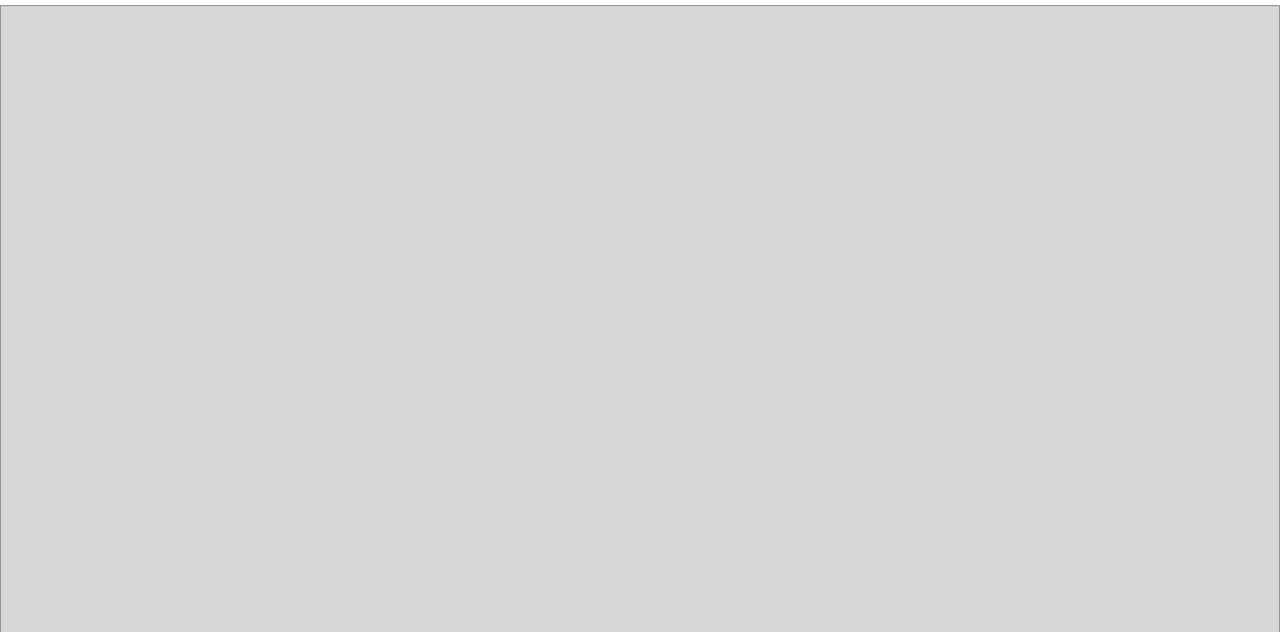
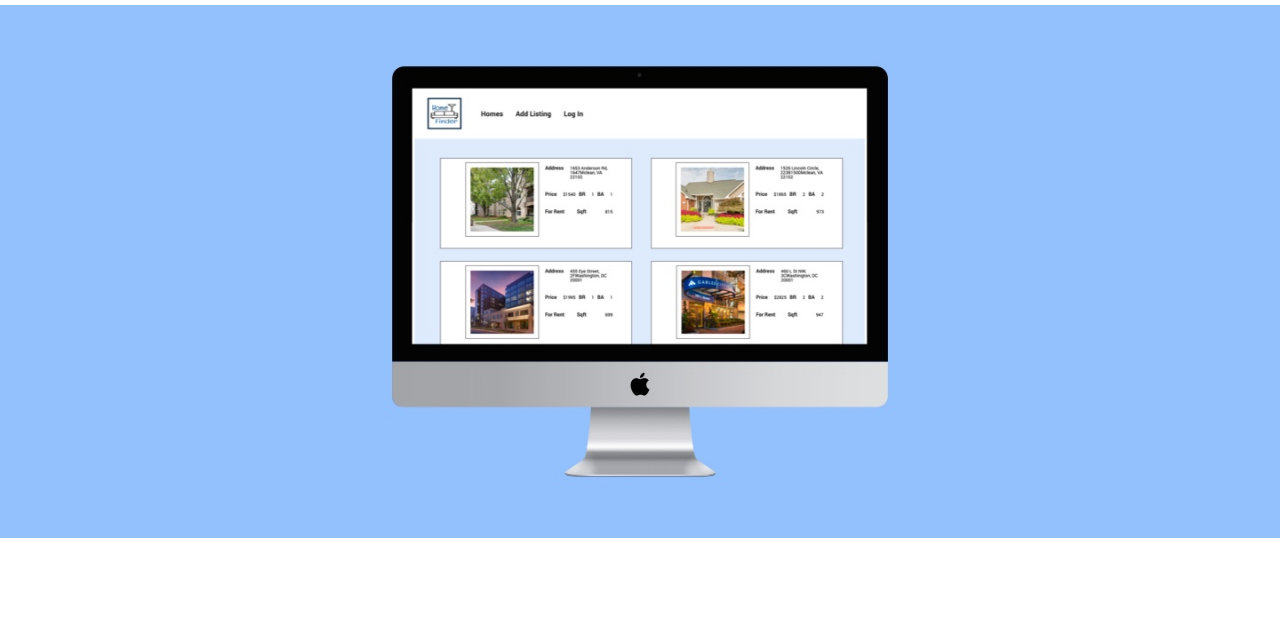
Before and after one commit to AMSpears/personalPortfolio, a Gatsby site: page /home-finder in a window 1280 px wide. Shown: the part 76-708 px from the top of the page. Built offline with nearby package versions, Linux system fonts and the light colour scheme; Gatsby itself is replaced by a stand-in of ours.

Commit message:
add home finder imgs

```diff
--- a/src/pages/home-finder.js
+++ b/src/pages/home-finder.js
@@ -11,7 +11,14 @@ import '../components/projectPages.scss'
 
 const HomeFinder = () => (
     <StaticQuery query = { graphql `{
-        HeaderImg: file(relativePath: {eq: "web-full-width.png"}) {
+        HeaderImg: file(relativePath: {eq: "projects/homeFinder/home-finder-1.jpg"}) {
+            childImageSharp {
+                fluid(maxWidth: 1600 ) {
+                    ...GatsbyImageSharpFluid
+                }
+            }
+        }
+        ProjectImgOne: file(relativePath: {eq: "projects/homeFinder/home-finder-2.jpg"}) {
             childImageSharp {
                 fluid(maxWidth: 1600 ) {
                     ...GatsbyImageSharpFluid
@@ -29,11 +36,10 @@ const HomeFinder = () => (
             <p><strong>Home Finder</strong> is a project I worked on while at General Assembly. For this project, I collaborated with other engineers to create a fun and interactive app where the user can search for and add listings. We developed this project with the intent of gaining a deeper understanding of building full stack applications. </p>
         </section>
         <section className = 'projectImg'>
+            <Img fluid={data.ProjectImgOne.childImageSharp.fluid} fadeIn={false} alt= 'header'/>
         </section>
         <section className = 'about'>
             <p>Some technologies used for this project are React.js, Node.js, Express.js, HTML5, and CSS3. </p>
-        </section>
-        <section className = 'projectImg'>
         </section>
         <section className = 'projectsLinksContainer'>
             <div className= "links"> <a href= "http://home-finder.surge.sh/homes" target= "blank">Website</a></div>
```
Also changed, not shown: src/images/projects/homeFinder/home-finder-1.jpg (added), src/images/projects/homeFinder/home-finder-2.jpg (added).
